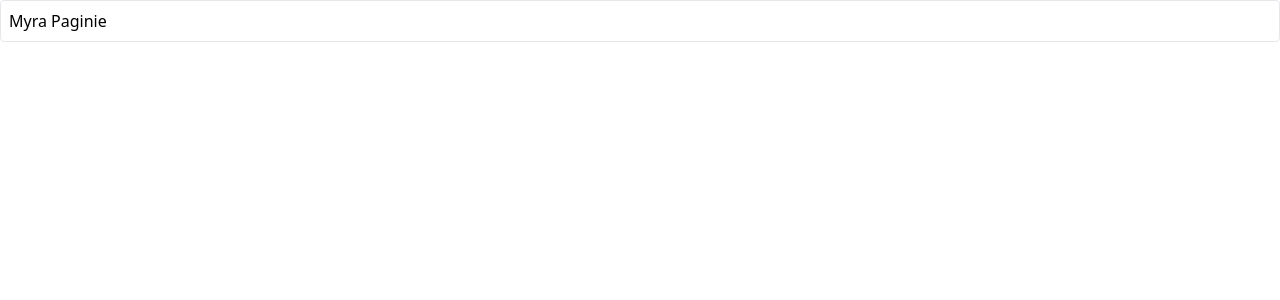
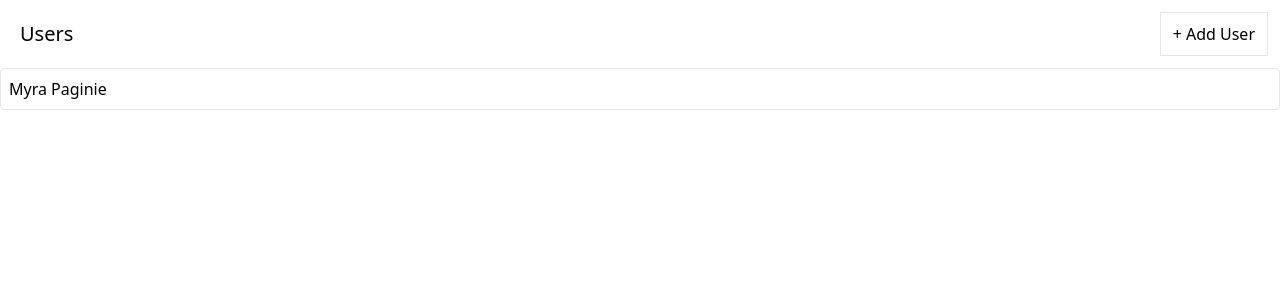
Before and after one commit to BehkoVasilev/Media, a React (Create React App) app: page / in a window 1280 px wide. Shown: the top 300 px of the page. Built offline with nearby package versions, Linux system fonts and the light colour scheme; data requests are answered from the project's data file.

Commit message:
create a button to add users

```diff
--- a/src/components/UsersList.js
+++ b/src/components/UsersList.js
@@ -2,11 +2,12 @@ import { useEffect } from "react";
 import { useDispatch, useSelector } from "react-redux";
 import { fetchUsers, addUser } from "../store";
 import Skeleton from "./Skeleton";
+import Button from "./Button";
 
 function UsersList() {
     const dispatch = useDispatch();
 
-    const {data, isLoading, error} = useSelector((state) => {
+    const { data, isLoading, error } = useSelector((state) => {
         return state.users;
     });
 
@@ -15,14 +16,14 @@ function UsersList() {
     }, [dispatch]);
 
     if (isLoading) {
-        return <Skeleton times={data.length} className="h-10 w-full"/>;
+        return <Skeleton times={data.length} className="h-10 w-full" />;
     }
 
-    if(error) {
+    if (error) {
         return <div>Error fetching data...</div>
     }
 
-    const renderedUsers = data.map((user) =>{
+    const renderedUsers = data.map((user) => {
         return <div key={user.id} className="mb-2 border rounded">
             <div className="flex p-2 fustify-between items-center cursor-pointer">
                 {user.name}
@@ -32,6 +33,12 @@ function UsersList() {
 
     return (
         <div>
+            <div className="flex flex-row justify-between m-3">
+                <h1 className="m-2 text-xl">Users</h1>
+                <Button>
+                    + Add User
+                </Button>
+            </div>
             {renderedUsers}
         </div>
     )
```
